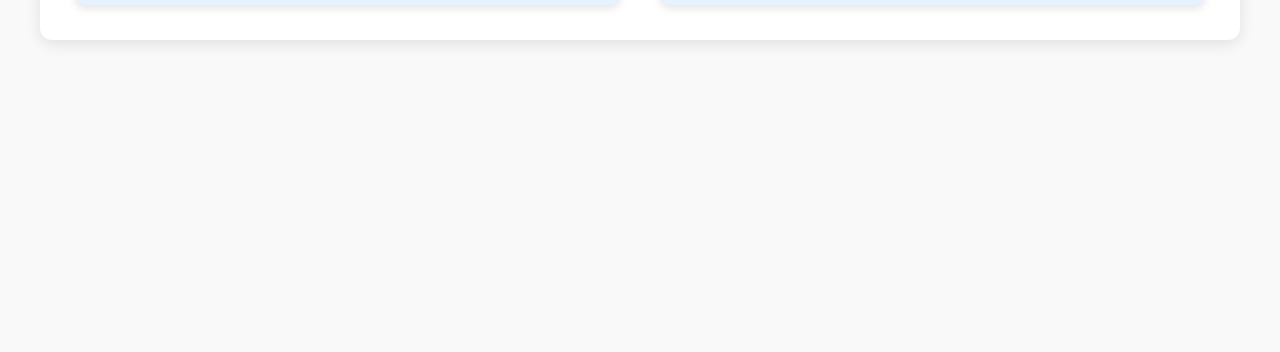
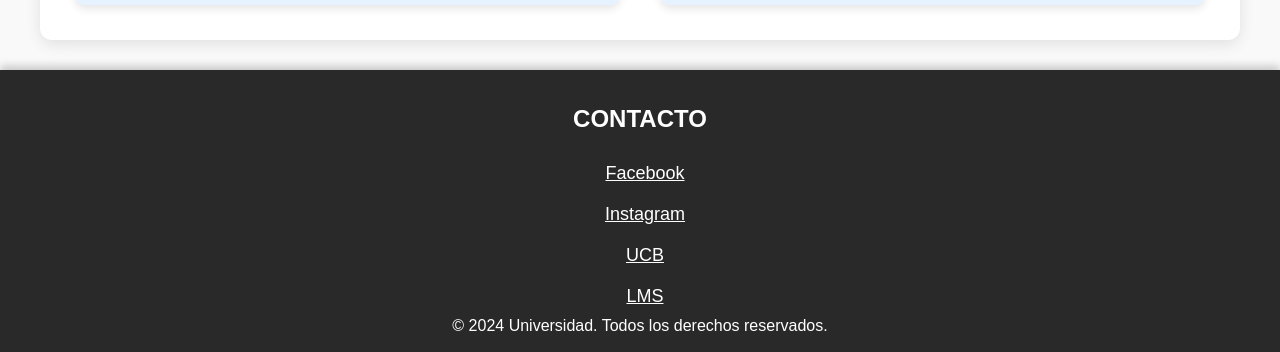
Before and after one commit to lucianayahuita/pruebita, a Vue app: page / in a window 1280 px wide. Shown: the part 1957-2309 px from the top of the page. Before the commit the page ends 2022 px from the top, so only its background shows below. Built offline with nearby package versions, Linux system fonts and the light colour scheme; what v-calendar would draw is missing.

Commit message:
Hemo mejorado el front pagina de inicio

```diff
--- a/package.json
+++ b/package.json
@@ -12,6 +12,7 @@
     "@fullcalendar/timegrid": "^6.1.15",
     "@fullcalendar/vue": "^6.1.15",
     "@popperjs/core": "^2.11.8",
+    "axios": "^1.7.7",
     "core-js": "^3.8.3",
     "v-calendar": "^3.1.2",
     "vue": "^3.2.13",
--- a/src/views/IndexPage.vue
+++ b/src/views/IndexPage.vue
@@ -74,8 +74,31 @@
           </div>
         </section>
       </main>
-
-      <footer>
+      <footer class="footer-container">
+        <div class="contact-info">
+          <h2>CONTACTO</h2>
+          <div class="social-links">
+            <!-- Ícono de Facebook e Instagram-->
+            <div class="social-item">
+              <i class="fab fa-facebook-square"></i>
+              <span><a href="https://www.facebook.com/people/Ciencias-Pol%C3%ADticas-UCB-La-Paz/100070409821200/?mibextid=LQQJ4d">Facebook</a></span>
+            </div>
+            <div class="social-item">
+              <i class="fab fa-instagram"></i>
+              <span><a href="https://www.instagram.com/cienciaspoliticas.ucb?igsh=dTQyMjFsNXllMnhy">Instagram</a></span>
+            </div>
+            <!-- Ícono de UCB -->
+            <div class="social-item">
+              <i class="fab fa-paginaUCB"></i>
+              <span><a href="https://lpz.ucb.edu.bo/">UCB</a></span>
+            </div>
+            <!-- Ícono del lms -->
+            <div class="social-item">
+              <i class="fab fa-lms"></i>
+              <span><a href="https://lms.ucb.edu.bo/">LMS</a></span>
+            </div>
+          </div>
+        </div>
         <p>© 2024 Universidad. Todos los derechos reservados.</p>
       </footer>
     </div>
@@ -211,11 +234,11 @@
     color: #FFCC00;
     padding: 15px 0;
     text-align: center;
-        position: fixed;
-        bottom: 0;
     width: 100%;
     box-shadow: 0 -4px 8px rgba(0, 0, 0, 0.2);
+    margin-top: 30px; /* Asegura que haya espacio con el contenido */
 }
+
 
     /* Responsividad */
     @media (max-width: 768px) {
@@ -234,4 +257,54 @@
             margin: 15px 0;
         }
     }
+
+    .footer-container {
+  background-color: #2A2929;
+  color: white;
+  padding: 20px 0;
+  text-align: center;
+  width: 100%;
+  margin-top: 30px;
+}
+
+.contact-info h2 {
+  color: white;
+  font-size: 24px;
+  margin-bottom: 20px;
+}
+
+.social-links {
+  display: flex;
+  flex-direction: column;
+  align-items: center;
+}
+
+.social-item {
+  display: flex;
+  align-items: center;
+  margin: 10px 0;
+}
+
+.social-item i {
+  font-size: 24px;
+  margin-right: 10px;
+  color: #FFD400;
+}
+
+.social-item span {
+  font-size: 18px;
+}
+
+a {
+  color: white;
+}
+
+@media (max-width: 768px) {
+  .social-item span {
+    font-size: 16px;
+  }
+  .social-item i {
+    font-size: 20px;
+  }
+}
 </style>
--- a/src/views/NoticiasPage.vue
+++ b/src/views/NoticiasPage.vue
@@ -50,7 +50,7 @@
       <!-- Formulario de Nueva Noticia (solo para usuarios autorizados) -->
       <div v-if="isAuthorizedUser" class="new-post-form">
         <h2>Ingresar Nueva Noticia</h2>
-        <form @submit.prevent="submitNews" class="form-container">
+        <form @submit.prevent="submitNews" class="form-container" action="http://localhost/proyecto/login/noticiasAPI.php" method="POST" enctype="multipart/form-data">
           <div class="form-group">
             <label for="title">Título:</label>
             <input v-model="newPost.title" type="text" id="title" class="form-control" required />
@@ -62,14 +62,8 @@
           </div>
 
           <div class="form-group">
-            <label for="category">Categoría:</label>
-            <select v-model="newPost.category" id="category" class="form-control">
-              <option value="CONFERENCIAS">CONFERENCIAS</option>
-              <option value="SEMINARIOS">SEMINARIOS</option>
-              <option value="GRADUACIONES">GRADUACIONES</option>
-              <option value="VISITAS">VISITAS</option>
-              <option value="PUBLICACIONES">PUBLICACIONES</option>
-            </select>
+            <label for="foto">Foto:</label>
+            <input type="file" multiple name="foto">
           </div>
 
           <button type="submit" class="btn btn-primary">Publicar Noticia</button>
@@ -148,7 +142,10 @@ export default {
 <style scoped>
 /* Establecer fondo blanco para toda la página */
 body {
-  background-color: rgba(216, 175, 175, 0.815); /* Cambia el fondo de la página a blanco */
+  background: #373B44;  /* fallback for old browsers */
+background: -webkit-linear-gradient(to right, #4286f4, #373B44);  /* Chrome 10-25, Safari 5.1-6 */
+background: linear-gradient(to right, #4286f4, #373B44); /* W3C, IE 10+/ Edge, Firefox 16+, Chrome 26+, Opera 12+, Safari 7+ */
+
   font-family: 'Arial', sans-serif; /* Puedes ajustar la tipografía */
   margin: 0;
   padding: 0;
@@ -170,7 +167,7 @@ input[type="radio"] {
   padding: 6px 40px;
   margin: 10px;
   font-size: 20px;
-  background: #e2e2e2;
+  background: #FFCC00;
   border-radius: 5px;
   cursor: pointer;
 }
```
Also changed, not shown: 1 other file (tests, documents, lock files or other folders). Lines whose indentation alone changed are shown as unchanged.
